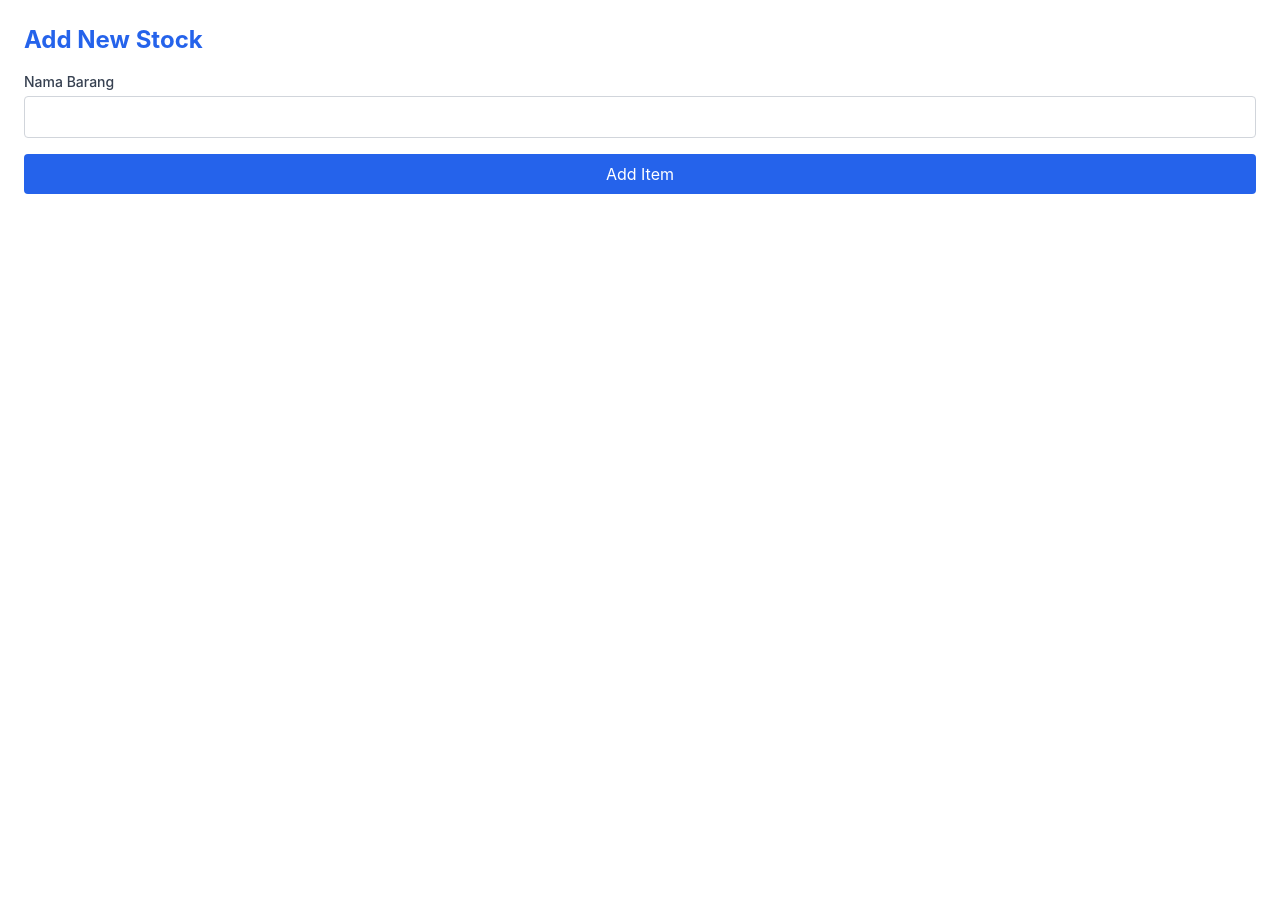
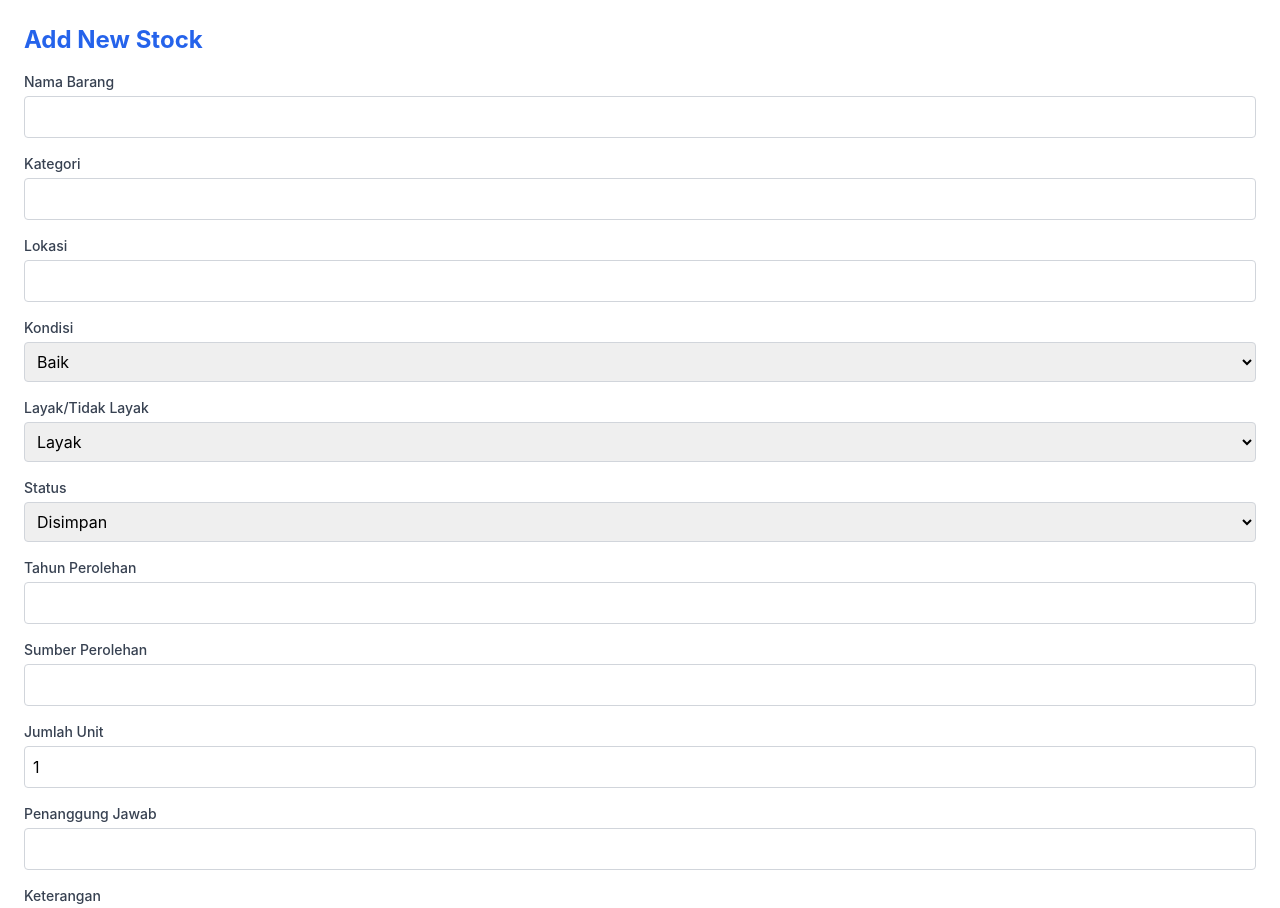
Before and after one commit to udings/KBMS, a React (Create React App) app in the folder root/client/: page /items/new in a window 1280 px wide. Shown: the top 908 px of the page. Before the commit the page ends 800 px from the top, so only its background shows below. Built offline with nearby package versions, Linux system fonts and the light colour scheme; no server answers.

Commit message:
frontend terbaru2

```diff
--- a/root/client/src/pages/NewItem.jsx
+++ b/root/client/src/pages/NewItem.jsx
@@ -17,16 +17,8 @@ function NewItem() {
   const [imageFile, setImageFile] = useState(null);
   const navigate = useNavigate();
 
-  // Ambil token dari localStorage (pastikan sudah login/sudah ada token)
-  const token = localStorage.getItem("token");
-
   const handleSubmit = async (e) => {
     e.preventDefault();
-
-    if (!token) {
-      alert("Anda harus login dulu untuk menambah item.");
-      return;
-    }
 
     let imageUrl = "";
     if (imageFile) {
@@ -34,6 +26,7 @@ function NewItem() {
       data.append("file", imageFile);
       data.append("upload_preset", "unsigned_preset"); // Ganti jika preset kamu berbeda
 
+      //API
       try {
         const cloudinaryRes = await axios.post(
           "https://api.cloudinary.com/v1_1/dptgahuw9/image/upload",
@@ -47,9 +40,7 @@ function NewItem() {
     }
 
     try {
-      await axios.post(
-      "https://kbms-production.up.railway.app/items",
-        {
+      await axios.post("http://localhost:5000/items", {
         nama_aset,
         kategori,
         lokasi,
@@ -62,21 +53,10 @@ function NewItem() {
         penanggung_jawab,
         keterangan,
         image: imageUrl,
-        },
-        {
-          headers: {
-            Authorization: `Bearer ${token}`, // Kirim token di header
-          },
-        }
-      );
+      });
       navigate("/items");
     } catch (error) {
       console.error("Error adding item:", error);
-      if (error.response && error.response.status === 401) {
-        alert("Token tidak valid atau sesi telah berakhir. Silakan login ulang.");
-      } else {
-        alert("Gagal menambah item.");
-      }
     }
   };
 
@@ -84,7 +64,6 @@ function NewItem() {
     <div className="p-6">
       <h1 className="text-2xl font-bold text-blue-600 mb-4">Add New Stock</h1>
       <form onSubmit={handleSubmit} className="space-y-4">
-        {/* Form input sama seperti sebelumnya */}
         <div>
           <label className="block text-sm font-medium text-gray-700">Nama Barang</label>
           <input
@@ -95,8 +74,114 @@ function NewItem() {
             className="mt-1 p-2 w-full border border-gray-300 rounded"
           />
         </div>
-        {/* ... semua input lainnya tetap sama */}
-        {/* ... */}
+        <div>
+          <label className="block text-sm font-medium text-gray-700">Kategori</label>
+          <input
+            type="text"
+            value={kategori}
+            onChange={(e) => setKategori(e.target.value)}
+            className="mt-1 p-2 w-full border border-gray-300 rounded"
+          />
+        </div>
+        <div>
+          <label className="block text-sm font-medium text-gray-700">Lokasi</label>
+          <input
+            type="text"
+            value={lokasi}
+            onChange={(e) => setLokasi(e.target.value)}
+            className="mt-1 p-2 w-full border border-gray-300 rounded"
+          />
+        </div>
+        <div>
+          <label className="block text-sm font-medium text-gray-700">Kondisi</label>
+          <select
+            value={kondisi}
+            onChange={(e) => setKondisi(e.target.value)}
+            className="mt-1 p-2 w-full border border-gray-300 rounded"
+          >
+            <option value="Baik">Baik</option>
+            <option value="Buruk">Buruk</option>
+            <option value="Rusak">Rusak</option>
+          </select>
+        </div>
+        <div>
+          <label className="block text-sm font-medium text-gray-700">Layak/Tidak Layak</label>
+          <select
+            value={kelayakan}
+            onChange={(e) => setKelayakan(e.target.value)}
+            className="mt-1 p-2 w-full border border-gray-300 rounded"
+          >
+            <option value="Layak">Layak</option>
+            <option value="Tidak Layak">Tidak Layak</option>
+          </select>
+        </div>
+        <div>
+          <label className="block text-sm font-medium text-gray-700">Status</label>
+          <select
+            value={status}
+            onChange={(e) => setStatus(e.target.value)}
+            className="mt-1 p-2 w-full border border-gray-300 rounded"
+          >
+            <option value="Disimpan">Disimpan</option>
+            <option value="Dipinjam">Dipinjam</option>
+            <option value="Dibuang">Dibuang</option>
+            <option value="Hilang">Hilang</option>
+          </select>
+        </div>
+        <div>
+          <label className="block text-sm font-medium text-gray-700">Tahun Perolehan</label>
+          <input
+            type="number"
+            value={tahun_perolehan}
+            onChange={(e) => setTahunPerolehan(e.target.value)}
+            className="mt-1 p-2 w-full border border-gray-300 rounded"
+          />
+        </div>
+        <div>
+          <label className="block text-sm font-medium text-gray-700">Sumber Perolehan</label>
+          <input
+            type="text"
+            value={sumber_perolehan}
+            onChange={(e) => setSumberPerolehan(e.target.value)}
+            className="mt-1 p-2 w-full border border-gray-300 rounded"
+          />
+        </div>
+        <div>
+          <label className="block text-sm font-medium text-gray-700">Jumlah Unit</label>
+          <input
+            type="number"
+            value={jumlah_unit}
+            onChange={(e) => setJumlahUnit(e.target.value)}
+            className="mt-1 p-2 w-full border border-gray-300 rounded"
+          />
+        </div>
+        <div>
+          <label className="block text-sm font-medium text-gray-700">Penanggung Jawab</label>
+          <input
+            type="text"
+            value={penanggung_jawab}
+            onChange={(e) => setPenanggungJawab(e.target.value)}
+            className="mt-1 p-2 w-full border border-gray-300 rounded"
+          />
+        </div>
+        <div>
+          <label className="block text-sm font-medium text-gray-700">Keterangan</label>
+          <input
+            type="text"
+            value={keterangan}
+            onChange={(e) => setKeterangan(e.target.value)}
+            className="mt-1 p-2 w-full border border-gray-300 rounded"
+          />
+        </div>
+        <div>
+          <label className="block text-sm font-medium text-gray-700">Upload Image</label>
+          <input
+            type="file"
+            accept="image/*"
+            onChange={(e) => setImageFile(e.target.files[0])}
+            className="mt-1 w-full"
+          />
+        </div>
         <div>
           <button
             type="submit"
```
Lines whose indentation alone changed are shown as unchanged.
